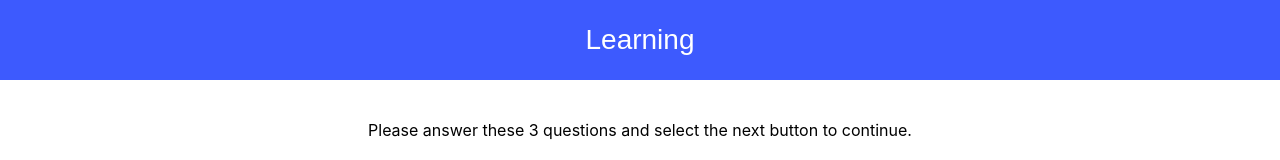
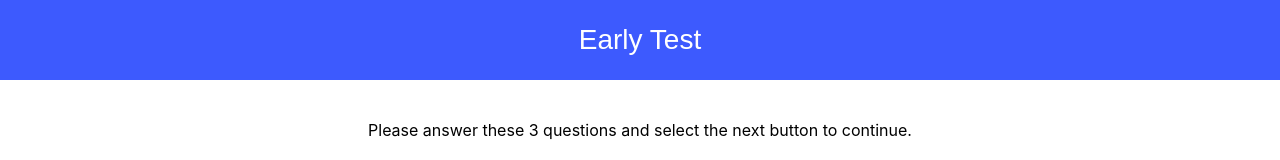
Before and after one commit to xeiwian/japaneseapp, a React (Create React App) app in the folder client/: page /question in a window 1280 px wide. Shown: the top 160 px of the page. Built offline with nearby package versions, Linux system fonts and the light colour scheme.

Commit message:
change the title of questionPage and practicePage test

```diff
--- a/client/src/components/practice/practicePage.js
+++ b/client/src/components/practice/practicePage.js
@@ -408,7 +408,7 @@ class PracticePage extends Component {
                 >
                   <Typography variant="headline">
                     <Box className={classes.title} color="white" m={0}>
-                      Test
+                      Final Test
                     </Box>
                   </Typography>
                 </Grid>
--- a/client/src/components/questions/questionPage.js
+++ b/client/src/components/questions/questionPage.js
@@ -495,7 +495,7 @@ class QuestionPage extends Component {
                 >
                   <Typography variant="headline">
                     <Box className={classes.title} color="white" m={0}>
-                      Learning
+                      Early Test
                     </Box>
                   </Typography>
                 </Grid>
```
